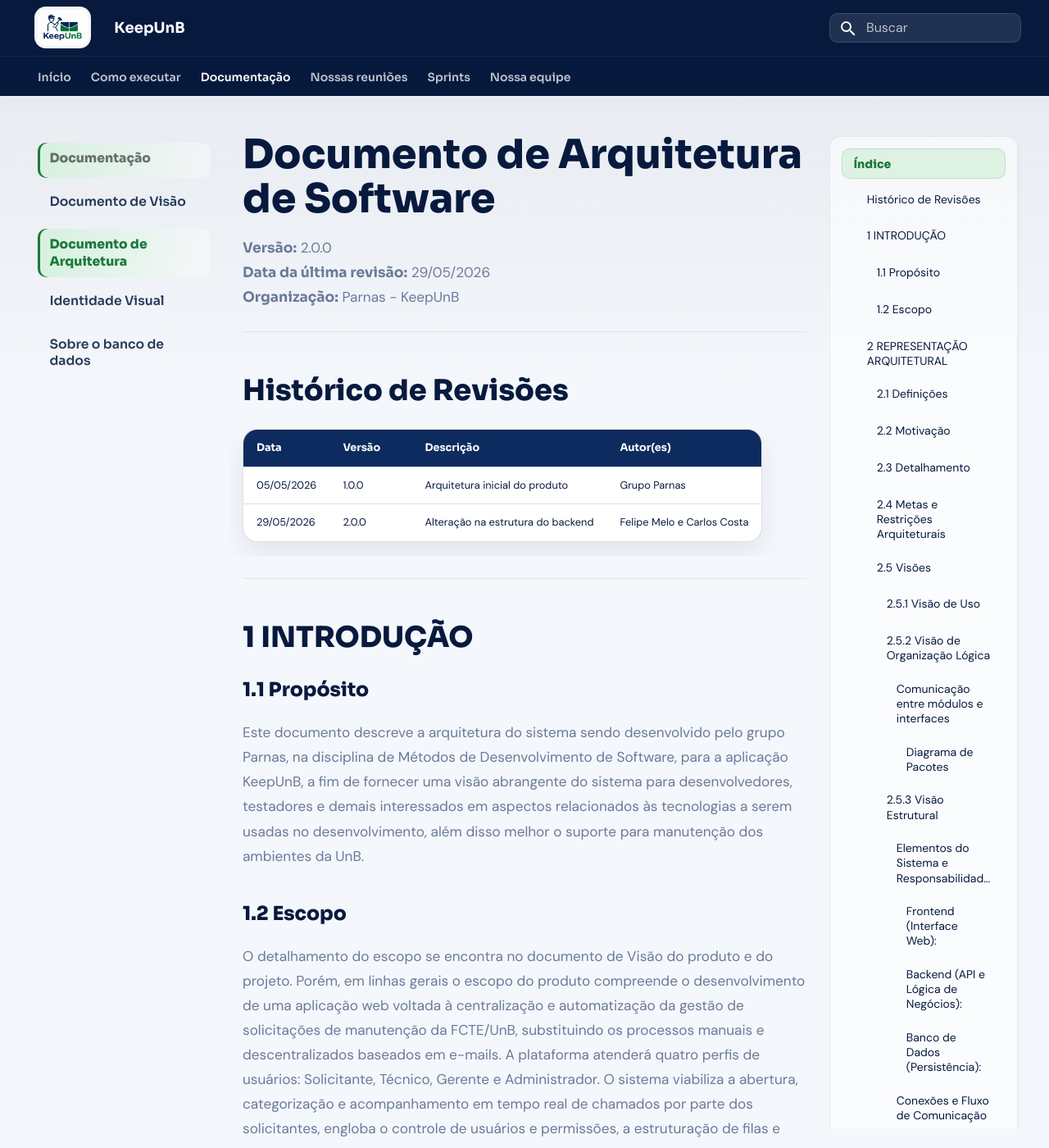
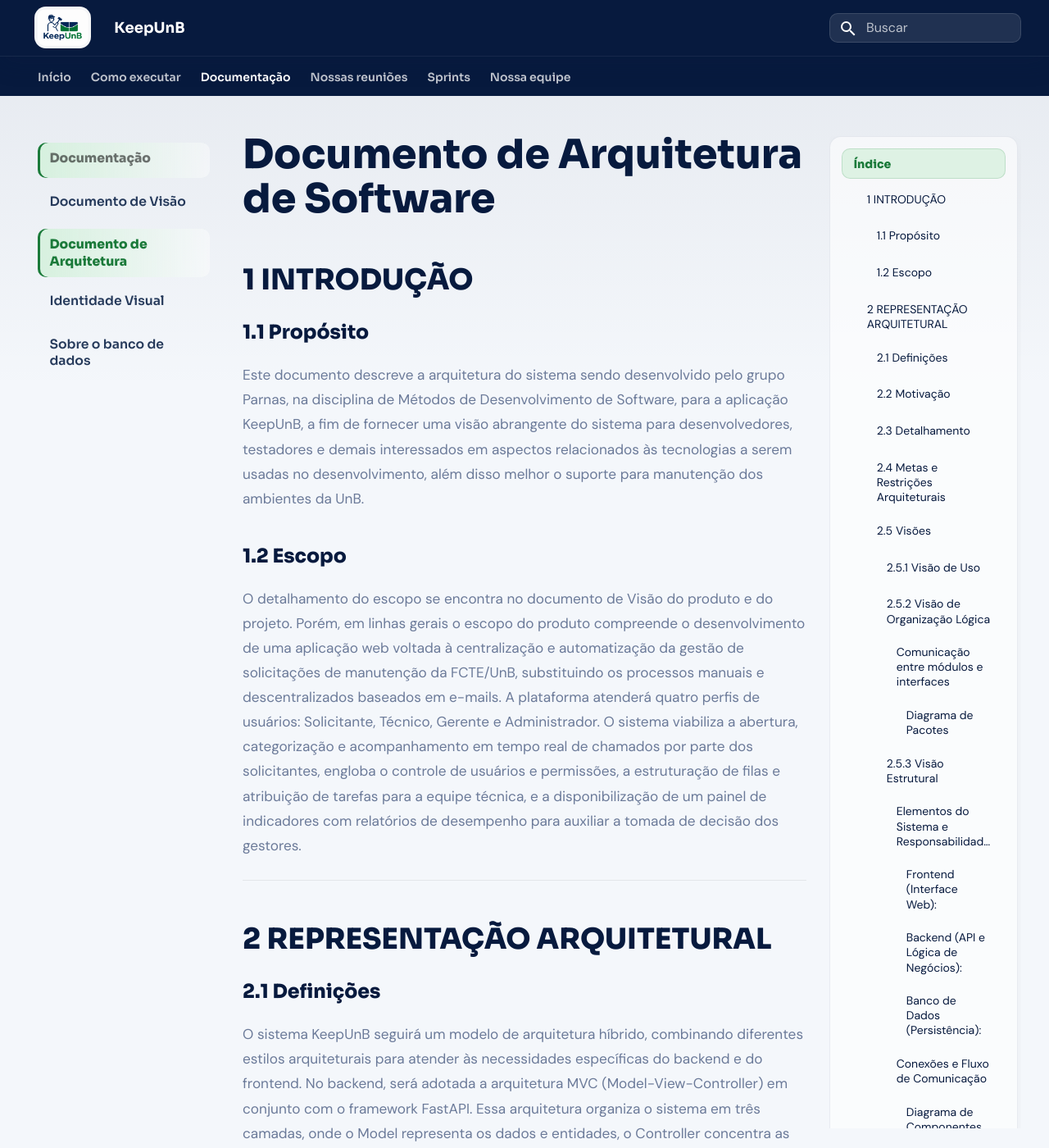
Before and after one commit to FGA0138-MDS-Ajax/2026.1-T03-Parnas, an MkDocs documentation site: the page built from docs/arq/arq.md, in a window 1280 px wide and 1400 px high. Shown: the whole window at 82% size. Built offline with MkDocs 1.6.1 and Material for MkDocs 9.7.7, drawn with Linux system fonts in a browser that asks for light colours; some of the changed text lies outside the part shown.

Commit message:
fix(mkdocs): corrigir renderização da documentação

```diff
--- a/docs/arq/arq.md
+++ b/docs/arq/arq.md
@@ -1,18 +1,4 @@
 # Documento de Arquitetura de Software
-
-**Versão:** 2.0.0
-**Data da última revisão:** 29/05/2026
-**Organização:** Parnas - KeepUnB
-
----
-
-## Histórico de Revisões
-| Data | Versão | Descrição | Autor(es) |
-| :--- | :--- | :--- | :--- |
-| 05/05/2026 | 1.0.0 | Arquitetura inicial do produto | Grupo Parnas |
-| 29/05/2026 | 2.0.0 | Alteração na estrutura do backend | Felipe Melo e Carlos Costa |
-
----
 
 ## 1 INTRODUÇÃO
 
@@ -327,5 +313,5 @@
 
 ---
 
-> [!TIP]
-> Caso prefira, você pode [abrir o Documento de Arquitetura em formato PDF diretamente](./Doc_arquitetura_parnas.pdf).
+!!! tip
+    Caso prefira, você pode [abrir o Documento de Arquitetura em formato PDF diretamente](./Doc_arquitetura_parnas.pdf).
--- a/docs/stylesheets/extra.css
+++ b/docs/stylesheets/extra.css
@@ -337,10 +337,17 @@
   border-radius: 8px;
 }
 
+.md-typeset__table {
+  overflow: hidden;
+  border: 1px solid rgba(13, 43, 94, 0.1);
+  border-radius: 18px;
+  box-shadow: none;
+}
+
 .md-typeset table:not([class]) {
   overflow: hidden;
   border-radius: 18px;
-  box-shadow: 0 14px 34px rgba(7, 26, 62, 0.08);
+  box-shadow: none;
 }
 
 .md-typeset table:not([class]) th {
@@ -350,8 +357,14 @@
 
 .md-typeset .admonition,
 .md-typeset details {
+  overflow: hidden;
   border-radius: 18px;
   box-shadow: 0 14px 34px rgba(7, 26, 62, 0.07);
+}
+
+.md-typeset .admonition-title,
+.md-typeset summary {
+  border-radius: 18px 18px 0 0;
 }
 
 .md-footer {
@@ -390,6 +403,7 @@
     linear-gradient(rgba(255, 255, 255, 0.045) 1px, transparent 1px);
   background-size: 3rem 3rem;
   opacity: 0.45;
+  pointer-events: none;
 }
 
 .keepunb-hero::after {
@@ -401,6 +415,7 @@
   height: 0.38rem;
   content: "";
   background: linear-gradient(90deg, var(--green), var(--green-light), var(--green));
+  pointer-events: none;
 }
 
 .keepunb-hero__content,
@@ -501,6 +516,8 @@
 }
 
 .keepunb-actions {
+  position: relative;
+  z-index: 1;
   grid-column: 1 / -1;
   display: grid;
   grid-template-columns: repeat(2, minmax(0, 1fr));
```
Also changed, not shown: docs/visao/visao.md (+2 -10 lines).
